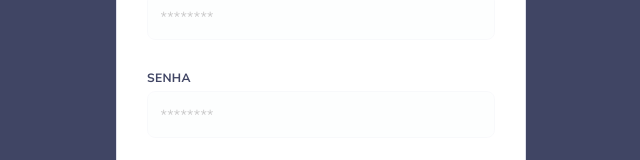
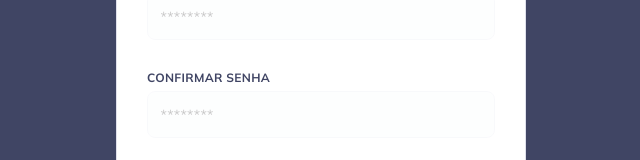
Before and after one commit to gustavopsan/meu-controle-typescript, a React (Create React App) app: page /register in a window 1280 px wide. Shown: the part 501-661 px from the top of the page, without its empty margins (319-959 px from the left). Built offline with nearby package versions, Linux system fonts and the light colour scheme.

Commit message:
Alterando formulário de cadastro

```diff
--- a/src/components/RegisterForm.tsx
+++ b/src/components/RegisterForm.tsx
@@ -16,7 +16,7 @@ const RegisterForm = () => {
                 <input type="password" className="form-control" id="password" placeholder="********" />
             </div>
             <div className="form-group">
-                <label htmlFor="passwordConfirm">Senha</label>
+                <label htmlFor="passwordConfirm">Confirmar senha</label>
                 <input type="password" className="form-control" id="passwordConfirm" placeholder="********" />
             </div>
             <div className="form-group">
```
